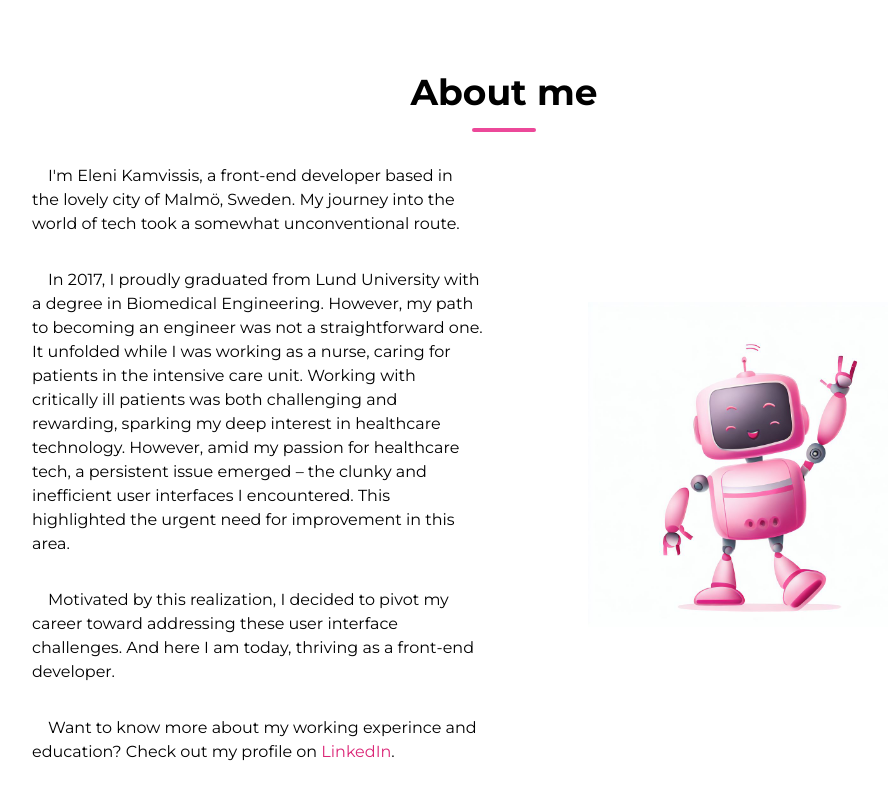
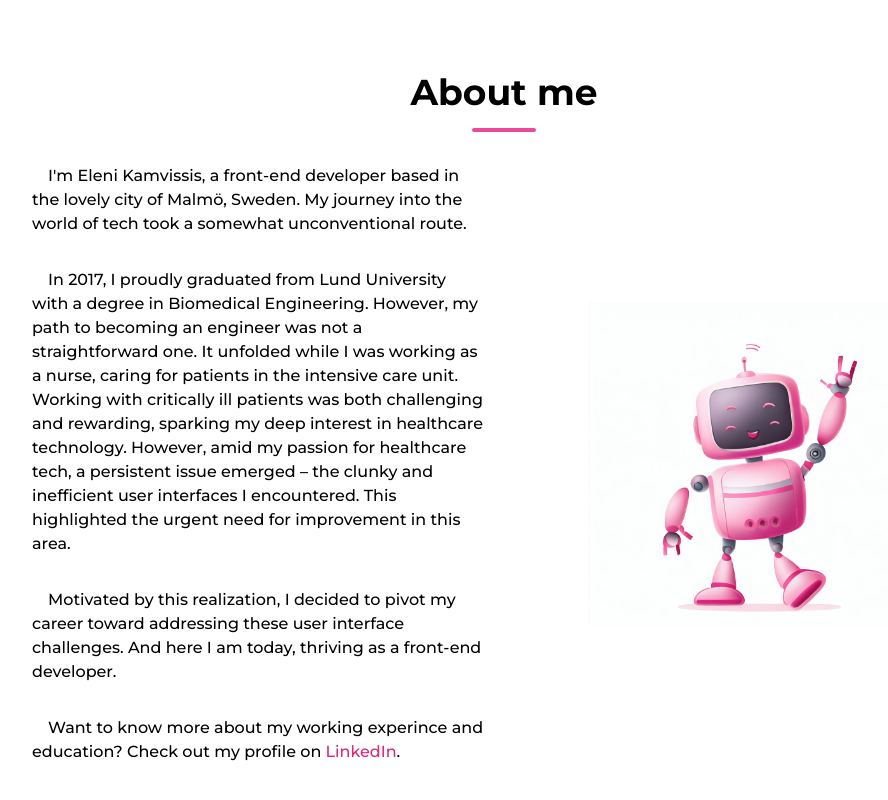
Before and after one commit to elenikamvissis/portfolio, a Next.js app: page / in a window 1280 px wide. Shown: the part 784-1584 px from the top of the page, without its empty margins (136-1024 px from the left). Built offline with nearby package versions, Linux system fonts and the light colour scheme.

Commit message:
About me text in bold

```diff
--- a/app/components/About.tsx
+++ b/app/components/About.tsx
@@ -10,9 +10,9 @@
             <>
                 <SectionHeader title="About me" />
 
-                <div className="flex flex-col space-y-10 justify-center align-top md:space-x-10 md:space-y-0 md:p-4 md:flex-row">
+                <div className="flex flex-col space-y-10 font-medium justify-center align-top md:space-x-10 md:space-y-0 md:p-4 md:flex-row">
                     <div className="md:w-1/2 space-y-8">
-                        <p className="indent-4">
+                        <p className="indent-4 flex flex-row">
                             I&#39;m Eleni Kamvissis, a front-end developer based in the lovely city of Malmö, Sweden. My journey into the world of tech took a somewhat unconventional route.
                         </p>
 
```
